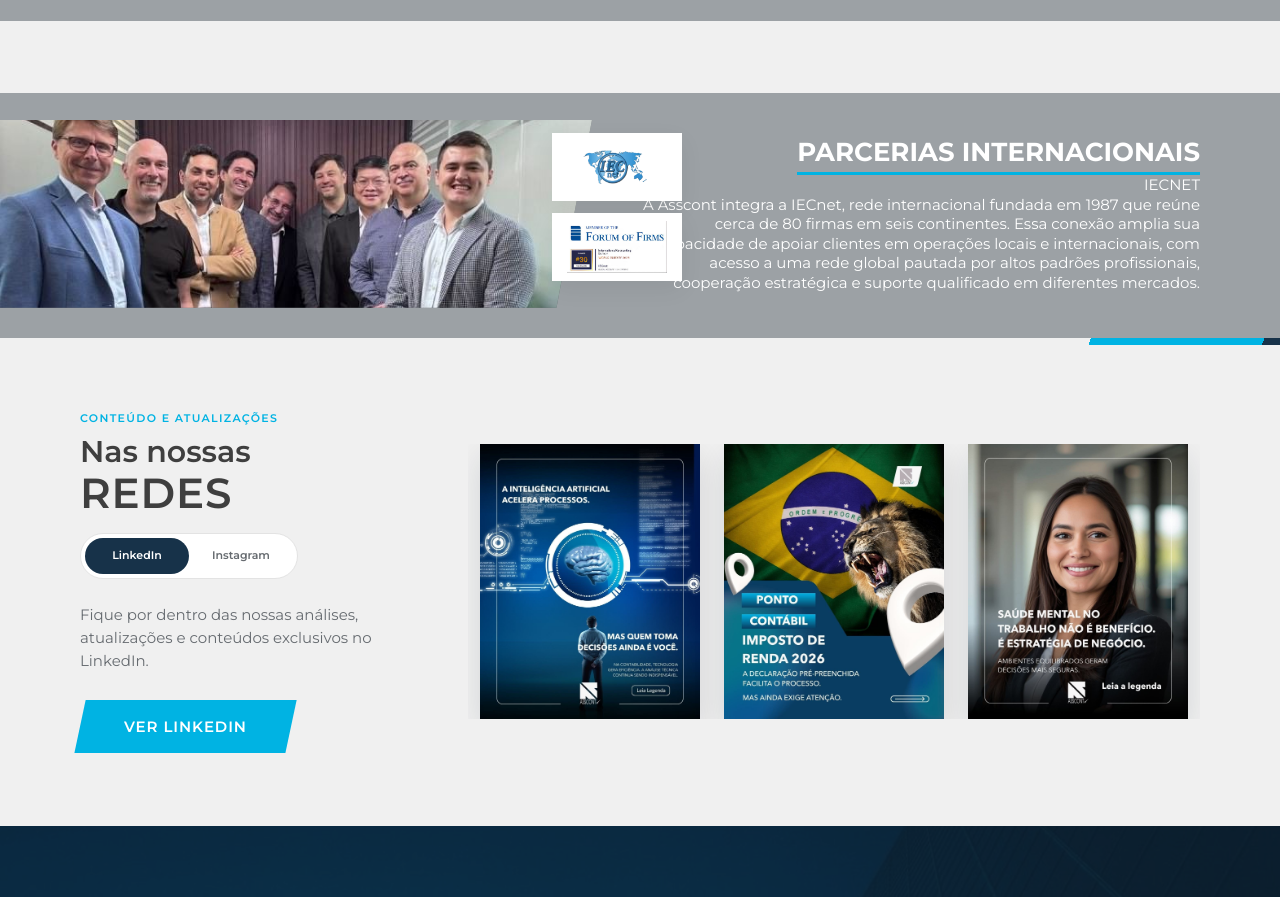
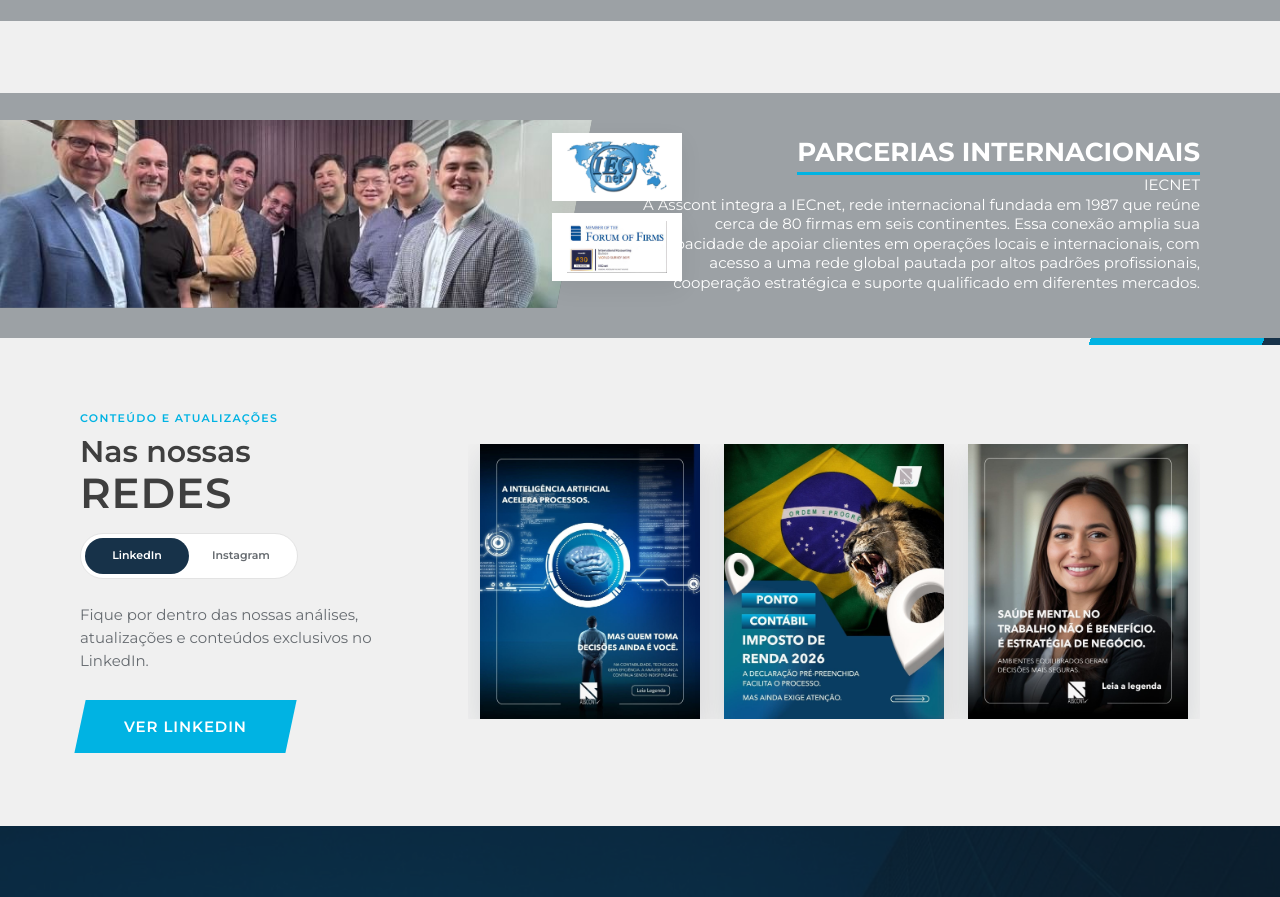
Before and after one commit to Asscont/site-asscont, a React (Vite) app in the folder frontend/: page / in a window 1280 px wide. Shown: the part 2740-3637 px from the top of the page. Built offline with nearby package versions, Linux system fonts and the light colour scheme.

Commit message:
Selos das parcerias nitidos

```diff
--- a/frontend/src/pages/TelaInicio.tsx
+++ b/frontend/src/pages/TelaInicio.tsx
@@ -380,8 +380,8 @@ export default function TelaInicio({ destino }: { destino?: 'contato' } = {}) {
         </div>
         {/* fora da arte: o clip-path diagonal cortaria os selos */}
         <div className="tin-parceria-selos">
-          <img src={logoIecnet} alt="IECnet" width={550} height={345} loading="lazy" decoding="async" />
-          <img src={logoForumOfFirms} alt="Member of the Forum of Firms" width={635} height={329} loading="lazy" decoding="async" />
+          <img src={logoIecnet} alt="IECnet" width={260} height={136} loading="lazy" decoding="async" />
+          <img src={logoForumOfFirms} alt="Member of the Forum of Firms" width={262} height={136} loading="lazy" decoding="async" />
         </div>
         <div className="tin-parceria-inner">
           <div className="tin-parceria-copy tin-parceria-copy--direita">
```
Also changed, not shown: frontend/src/assets/logoForumOfFirms.png, frontend/src/assets/logoIecnet.png.
